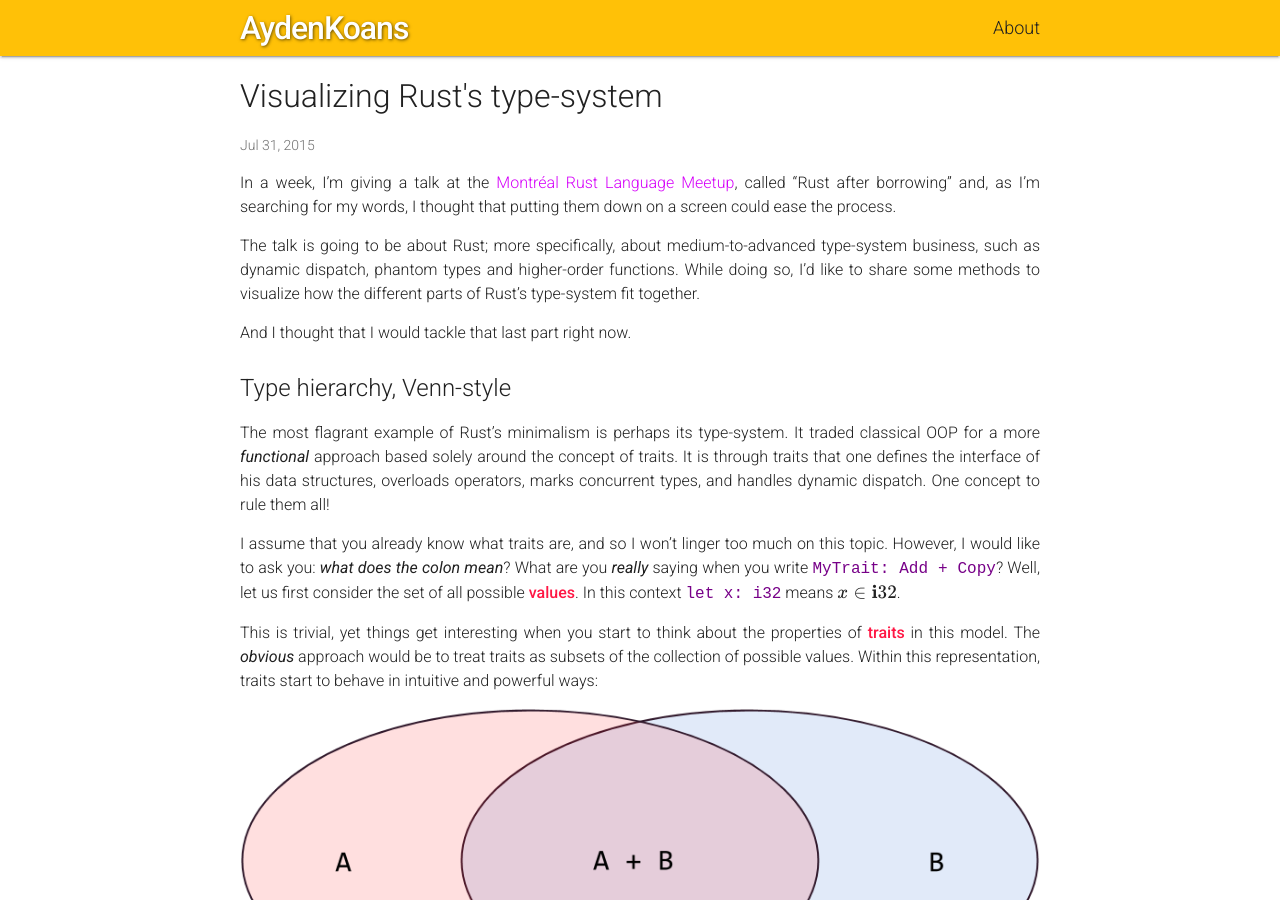
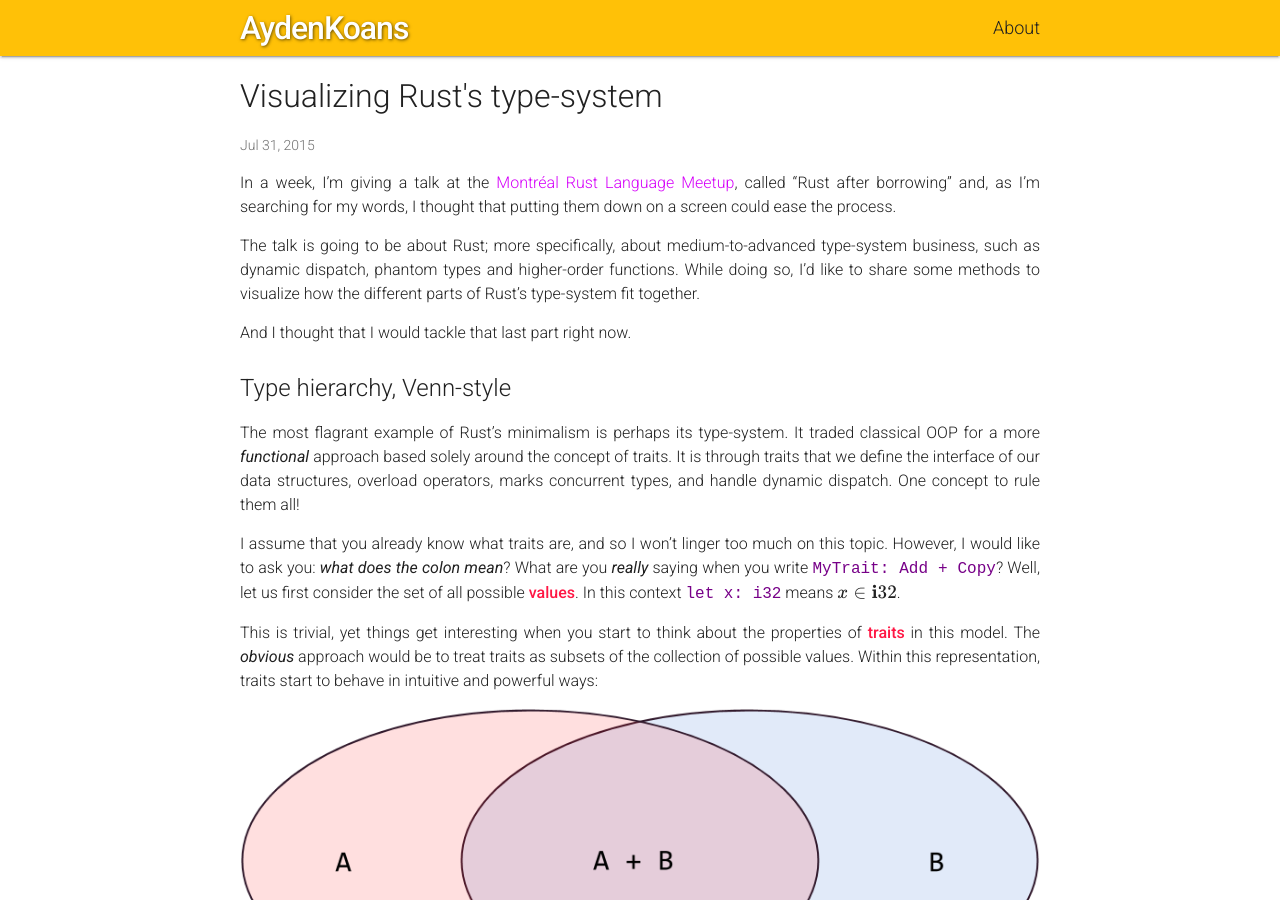
Before and after one commit to jadpole/jadpole.github.io, a Jekyll site: the page built from _posts/2015-07-31-type-system.md, in a window 1280 px wide and 900 px high. Built offline with Jekyll 4.4.1, drawn with Linux system fonts in a browser that asks for light colours; Markdown is read by kramdown in place of the engine named in the settings; formulas are drawn with MathJax 3.

Commit message:
Removed gendered statement
Hello! I liked your post, but I got a little hung up on the gendered hypothetical coder. Idk if you accept pull requests on your blog, but since you have it up on github I figured I might suggest this change here.

```diff
--- a/_posts/2015-07-31-type-system.md
+++ b/_posts/2015-07-31-type-system.md
@@ -21,8 +21,8 @@ And I thought that I would tackle that last part right now.
 
 The most flagrant example of Rust's minimalism is perhaps its type-system. It
 traded classical OOP for a more _functional_ approach based solely around the
-concept of traits. It is through traits that one defines the interface of his
-data structures, overloads operators, marks concurrent types, and handles
+concept of traits. It is through traits that we define the interface of our
+data structures, overload operators, marks concurrent types, and handle
 dynamic dispatch. One concept to rule them all!
 
 I assume that you already know what traits are, and so I won't linger too much
```
